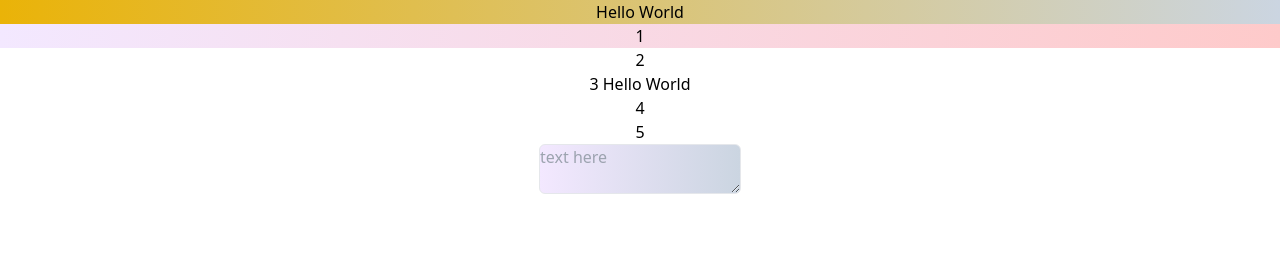
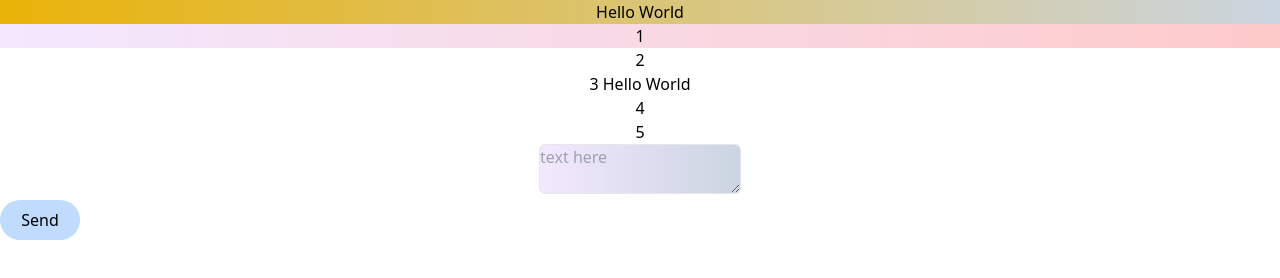
Before and after one commit to rtcottle/basic-tailwind, a website: page index.html in a window 1280 px wide. Drawn offline with Linux system fonts and the light colour scheme.

Commit message:
added button and styling

```diff
--- a/index.html
+++ b/index.html
@@ -27,5 +27,6 @@
         placeholder="text here"
       ></textarea>
     </div>
+    <button class="rounded-full bg-blue-200 w-20 h-10">Send</button>
   </body>
 </html>
```
Also changed, not shown: output.css.
